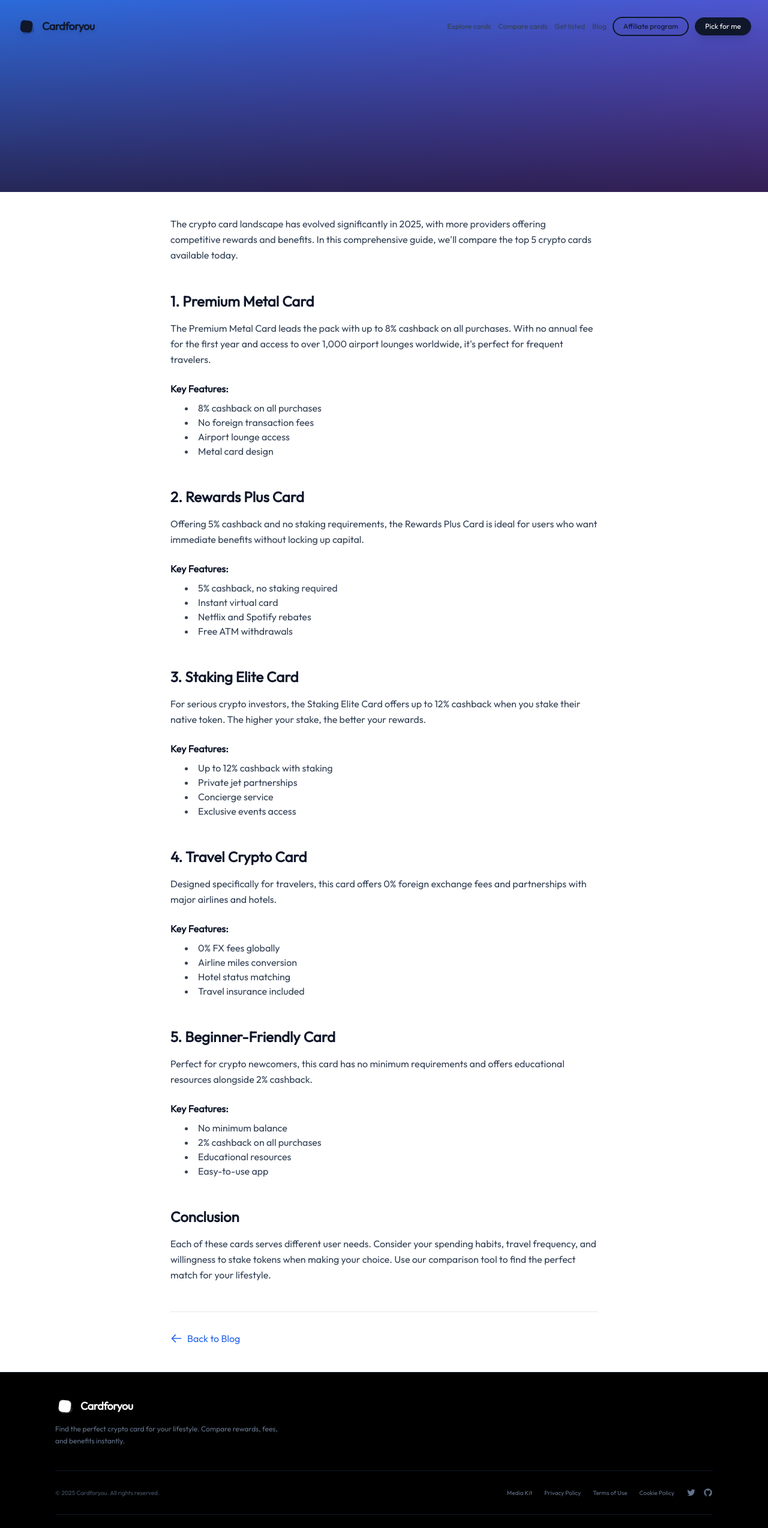
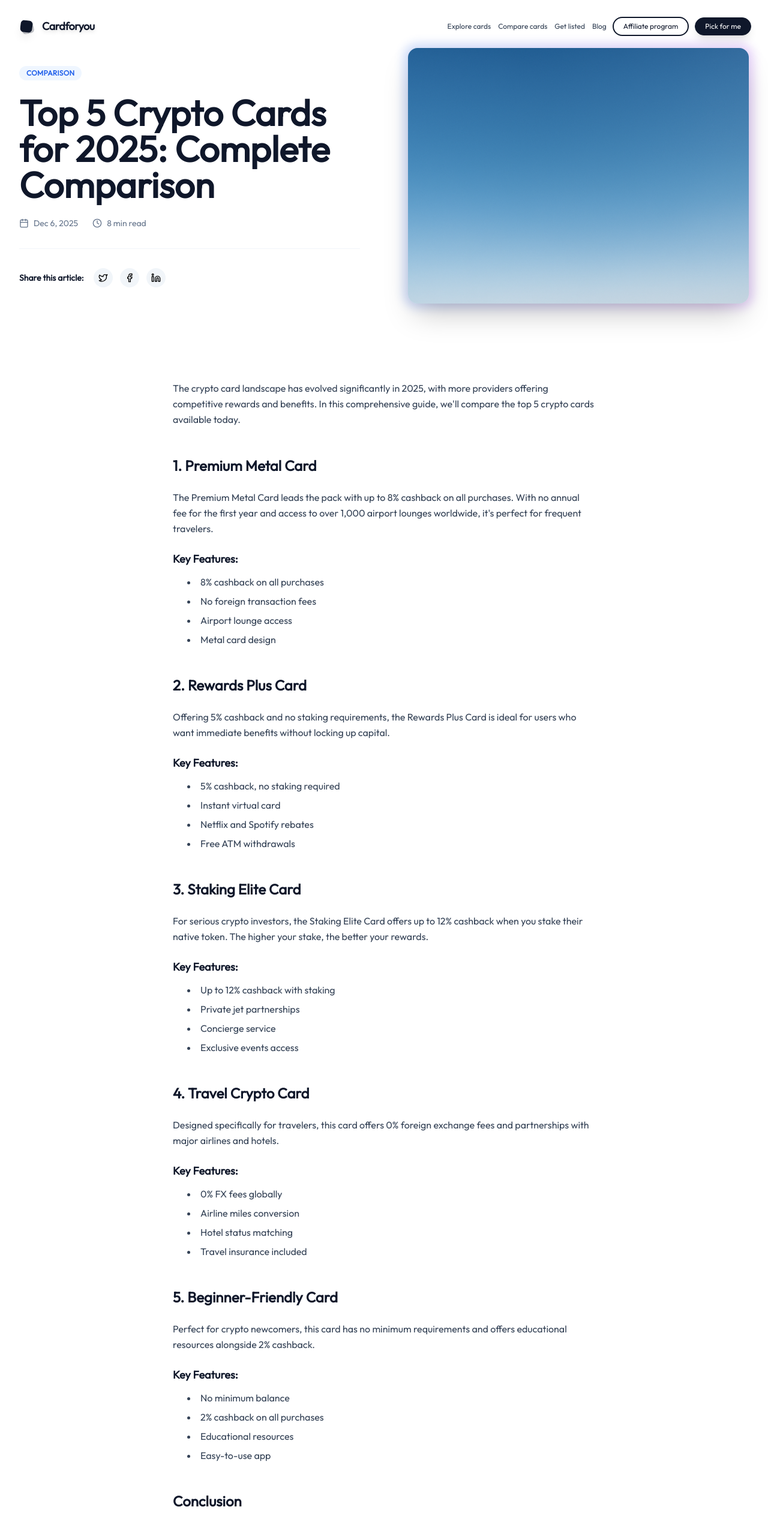
Before and after one commit to beepweep/cc-dashbaord, a SvelteKit app: page /blog/1 in a window 1280 px wide. Shown: the top 2547 px of the page at 60% size. Built offline with nearby package versions, Linux system fonts and the light colour scheme.

Commit message:
Feat: Redesign blog post layout and add related articles, update footer text color

```diff
--- a/src/routes/blog/[id]/+page.svelte
+++ b/src/routes/blog/[id]/+page.svelte
@@ -1,108 +1,219 @@
 <script lang="ts">
     import { page } from "$app/stores";
     import { blogPosts } from "$lib/blog-data";
-    import { error } from "@sveltejs/kit";
+    import {
+        Facebook,
+        Twitter,
+        Linkedin,
+        ArrowLeft,
+        Clock,
+        Calendar,
+    } from "lucide-svelte";
 
     let postId = $derived($page.params.id);
     let post = $derived(blogPosts.find((p) => p.id === postId));
-
-    // Simple reactive effect to handle 404
-    $effect(() => {
-        if (!post) {
-            // In a real app we might redirect or show a 404 component
-            // For now we just let the template handle it or error out
-        }
-    });
+    let relatedPosts = $derived(
+        blogPosts.filter((p) => p.id !== postId).slice(0, 3),
+    );
 </script>
 
 {#if post}
     <main class="min-h-screen bg-white">
-        <!-- Hero Section -->
+        <!-- New Split Header Layout -->
+        <div class="max-w-7xl mx-auto px-4 sm:px-6 lg:px-8 py-12 lg:py-20">
             <div
-            class="relative h-80 bg-gradient-to-br from-blue-600 to-purple-700 overflow-hidden"
+                class="grid grid-cols-1 lg:grid-cols-2 gap-12 lg:gap-20 items-center"
             >
-            <img
-                src={post.image}
-                alt={post.title}
-                class="object-cover w-full h-full opacity-30"
-            />
-            <div
-                class="absolute inset-0 bg-gradient-to-t from-black/60 to-transparent"
-            ></div>
-
-            <div
-                class="relative h-full max-w-3xl mx-auto px-3 sm:px-5 lg:px-7 flex flex-col justify-end pb-10"
-            >
-                <div class="mb-3">
+                <!-- Left Column: Content -->
+                <div class="flex flex-col">
+                    <div class="mb-6">
                         <span
-                        class="inline-flex items-center px-2.5 py-1 rounded-full text-[10px] font-medium bg-white/90 text-slate-900"
+                            class="inline-flex items-center px-3 py-1 rounded-full text-xs font-semibold bg-blue-50 text-blue-600 tracking-wide uppercase"
                         >
                             {post.category}
                         </span>
                     </div>
-                <h1 class="text-3xl md:text-4xl font-bold text-white mb-3">
+
+                    <h1
+                        class="text-4xl md:text-5xl lg:text-6xl font-bold text-slate-900 leading-tight mb-6"
+                    >
                         {post.title}
                     </h1>
-                <div class="flex items-center gap-3 text-xs text-white/90">
-                    <time>{post.date}</time>
-                    <span>•</span>
-                    <span>{post.readTime}</span>
+
+                    <div
+                        class="flex items-center gap-6 text-slate-500 mb-8 pb-8 border-b border-slate-100"
+                    >
+                        <div class="flex items-center gap-2">
+                            <Calendar class="w-4 h-4" />
+                            <span class="text-sm font-medium">{post.date}</span>
+                        </div>
+                        <div class="flex items-center gap-2">
+                            <Clock class="w-4 h-4" />
+                            <span class="text-sm font-medium"
+                                >{post.readTime}</span
+                            >
+                        </div>
+                    </div>
+
+                    <div class="flex items-center gap-4">
+                        <span class="text-sm font-semibold text-slate-900"
+                            >Share this article:</span
+                        >
+                        <div class="flex gap-3">
+                            <button
+                                class="p-2 rounded-full bg-slate-100 hover:bg-blue-50 hover:text-blue-600 transition-colors"
+                            >
+                                <Twitter class="w-4 h-4" />
+                            </button>
+                            <button
+                                class="p-2 rounded-full bg-slate-100 hover:bg-blue-50 hover:text-blue-600 transition-colors"
+                            >
+                                <Facebook class="w-4 h-4" />
+                            </button>
+                            <button
+                                class="p-2 rounded-full bg-slate-100 hover:bg-blue-50 hover:text-blue-600 transition-colors"
+                            >
+                                <Linkedin class="w-4 h-4" />
+                            </button>
+                        </div>
+                    </div>
+                </div>
+
+                <!-- Right Column: Image -->
+                <div class="relative group">
+                    <div
+                        class="absolute -inset-2 bg-gradient-to-r from-blue-600 to-purple-600 rounded-3xl blur opacity-20 group-hover:opacity-30 transition-opacity duration-500"
+                    ></div>
+                    <img
+                        src={post.image}
+                        alt={post.title}
+                        class="relative w-full aspect-[4/3] object-cover rounded-2xl shadow-2xl"
+                    />
                 </div>
             </div>
         </div>
 
         <!-- Article Content -->
-        <article class="max-w-3xl mx-auto px-3 sm:px-5 lg:px-7 py-10">
-            <div class="prose prose-base prose-slate max-w-none">
+        <article class="max-w-3xl mx-auto px-4 sm:px-6 lg:px-8 py-12">
+            <div class="prose prose-lg prose-slate max-w-none">
                 {#each post.content as paragraph}
                     {#if paragraph.startsWith("## ")}
                         <h2
-                            class="text-2xl font-bold text-slate-900 mt-12 mb-4"
+                            class="text-2xl font-bold text-slate-900 mt-12 mb-6"
                         >
                             {paragraph.replace("## ", "")}
                         </h2>
+                    {:else if paragraph.startsWith("### ")}
+                        <h3 class="text-xl font-bold text-slate-900 mt-8 mb-4">
+                            {paragraph.replace("### ", "")}
+                        </h3>
                     {:else if paragraph.startsWith("**") && paragraph.endsWith("**")}
-                        <p class="font-semibold text-slate-900 mt-6 mb-2">
+                        <p class="font-bold text-slate-900 mt-6 mb-3 text-lg">
                             {paragraph.replace(/\*\*/g, "")}
                         </p>
                     {:else if paragraph.startsWith("- ")}
-                        <li class="text-slate-700 ml-6 list-disc">
+                        <li class="text-slate-700 ml-6 list-disc mb-2">
                             {paragraph.replace("- ", "")}
                         </li>
+                    {:else if /^\d+\.\s/.test(paragraph)}
+                        <div class="ml-6 mb-2 flex gap-2 text-slate-700">
+                            <span class="font-bold min-w-[20px]"
+                                >{paragraph.split(".")[0]}.</span
+                            >
+                            <span
+                                >{paragraph
+                                    .substring(paragraph.indexOf(".") + 1)
+                                    .trim()}</span
+                            >
+                        </div>
                     {:else}
-                        <p class="text-slate-700 leading-relaxed mb-4">
+                        <p class="text-slate-700 leading-relaxed mb-6">
                             {paragraph}
                         </p>
                     {/if}
                 {/each}
             </div>
 
-            <!-- Back to Blog -->
-            <div class="mt-12 pt-8 border-t border-gray-200">
+            <!-- Back to Blog Link -->
+            <div class="mt-16 pt-8 border-t border-slate-200">
                 <a
                     href="/blog"
-                    class="inline-flex items-center gap-2 text-blue-600 hover:text-blue-700 font-medium transition-colors"
+                    class="inline-flex items-center gap-2 text-slate-600 hover:text-blue-600 font-medium transition-colors group"
                 >
-                    <svg
-                        class="w-5 h-5"
-                        fill="none"
-                        stroke="currentColor"
-                        viewBox="0 0 24 24"
-                    >
-                        <path
-                            stroke-linecap="round"
-                            stroke-linejoin="round"
-                            stroke-width="2"
-                            d="M10 19l-7-7m0 0l7-7m-7 7h18"
+                    <ArrowLeft
+                        class="w-4 h-4 group-hover:-translate-x-1 transition-transform"
                     />
-                    </svg>
-                    Back to Blog
+                    Back to all articles
                 </a>
             </div>
         </article>
+
+        <!-- Related Articles Section -->
+        <section class="bg-slate-50 py-20 border-t border-slate-200">
+            <div class="max-w-7xl mx-auto px-4 sm:px-6 lg:px-8">
+                <h2 class="text-3xl font-bold text-slate-900 mb-12">
+                    Related Articles
+                </h2>
+
+                <div class="grid grid-cols-1 md:grid-cols-3 gap-8">
+                    {#each relatedPosts as relatedPost}
+                        <a
+                            href="/blog/{relatedPost.id}"
+                            class="group bg-white rounded-2xl overflow-hidden shadow-sm hover:shadow-xl transition-all duration-300 flex flex-col h-full"
+                        >
+                            <div class="relative h-48 overflow-hidden">
+                                <img
+                                    src={relatedPost.image}
+                                    alt={relatedPost.title}
+                                    class="w-full h-full object-cover group-hover:scale-105 transition-transform duration-500"
+                                />
+                                <div class="absolute top-4 left-4">
+                                    <span
+                                        class="px-3 py-1 bg-white/90 backdrop-blur-sm rounded-full text-xs font-medium text-slate-900"
+                                    >
+                                        {relatedPost.category}
+                                    </span>
+                                </div>
+                            </div>
+                            <div class="p-6 flex flex-col flex-grow">
+                                <div
+                                    class="flex items-center gap-3 text-xs text-slate-500 mb-3"
+                                >
+                                    <span>{relatedPost.date}</span>
+                                    <span>•</span>
+                                    <span>{relatedPost.readTime}</span>
+                                </div>
+                                <h3
+                                    class="text-lg font-bold text-slate-900 mb-3 group-hover:text-blue-600 transition-colors line-clamp-2"
+                                >
+                                    {relatedPost.title}
+                                </h3>
+                                <p
+                                    class="text-slate-600 text-sm line-clamp-3 mb-4 flex-grow"
+                                >
+                                    {relatedPost.excerpt}
+                                </p>
+                                <span
+                                    class="text-blue-600 text-sm font-semibold flex items-center gap-1 group-hover:gap-2 transition-all"
+                                >
+                                    Read Article <span class="text-lg">→</span>
+                                </span>
+                            </div>
+                        </a>
+                    {/each}
+                </div>
+            </div>
+        </section>
     </main>
 {:else}
-    <div class="min-h-screen grid place-items-center">
-        <h1 class="text-2xl">Post not found</h1>
+    <div class="min-h-screen grid place-items-center bg-slate-50">
+        <div class="text-center">
+            <h1 class="text-2xl font-bold text-slate-900 mb-4">
+                Post not found
+            </h1>
+            <a href="/blog" class="text-blue-600 hover:underline"
+                >Return to blog</a
+            >
+        </div>
     </div>
 {/if}
```
Also changed, not shown: src/lib/components/Footer.svelte (+6 -6 lines). Lines whose indentation alone changed are shown as unchanged.
